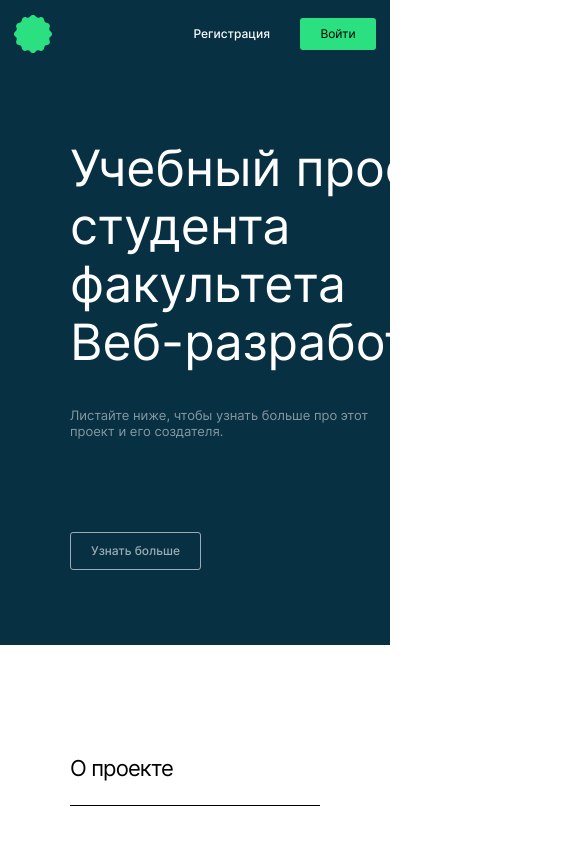
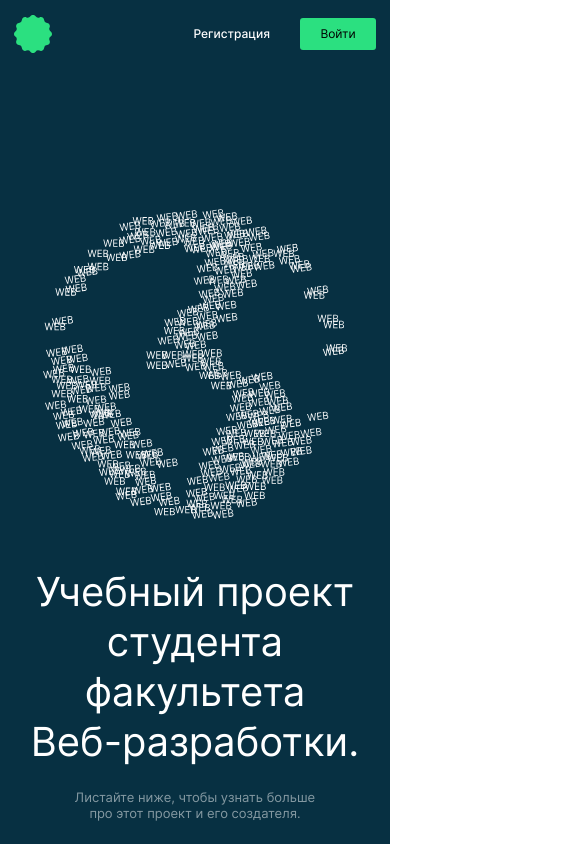
Before and after one commit to BorodkinaViktoriya/movies-explorer-frontend, a React (Create React App) app: page / in a window 390 px wide. Shown: the top 844 px of the page, 585 px wide, since content can reach past the window. Built offline with nearby package versions, Linux system fonts and the light colour scheme.

Commit message:
fix: promo

```diff
--- a/src/components/Promo/Promo.css
+++ b/src/components/Promo/Promo.css
@@ -1,4 +1,5 @@
 .promo {
+  box-sizing: border-box;
   background-color: #073042;
   padding: 70px 70px 75px;
   color: #FFFFFF;
@@ -56,3 +57,42 @@
   opacity: 1;
   cursor: pointer;
 }
+
+@media screen and (max-width: 850px) {
+  .promo {
+    padding: 140px 0 76px;
+  }
+  .promo__info {
+    flex-direction: column-reverse;
+    align-items: center;
+    margin-bottom: 92px;
+  }
+
+  .promo__logo {
+    width: 304px;
+    margin-bottom: 48px;
+  }
+
+  .promo__title {
+    max-width: 680px;
+    font-size: 40px;
+    line-height: 50px;
+    margin-bottom: 22px;
+    text-align: center;
+  }
+  .promo__subtitle {
+    margin: 0 auto;
+    max-width: 260px;
+    text-align: center;
+  }
+
+  .promo__link {
+    margin: 0 auto;
+  }
+}
+
+@media screen and (max-width: 500px) {
+  .promo {
+
+  }
+}
--- a/src/components/Promo/Promo.js
+++ b/src/components/Promo/Promo.js
@@ -2,7 +2,6 @@ import React from 'react';
 import './Promo.css';
 import promoLogo from '../../images/promo-logo.svg'
 
-import {Link} from 'react-router-dom';
 
 function Promo(props) {
 
@@ -18,7 +17,6 @@ function Promo(props) {
           className="promo__logo" alt="Логотип"
         />
       </div>
-
       <a href='#about-project' className="promo__link">Узнать больше</a>
     </div>
   )
```
